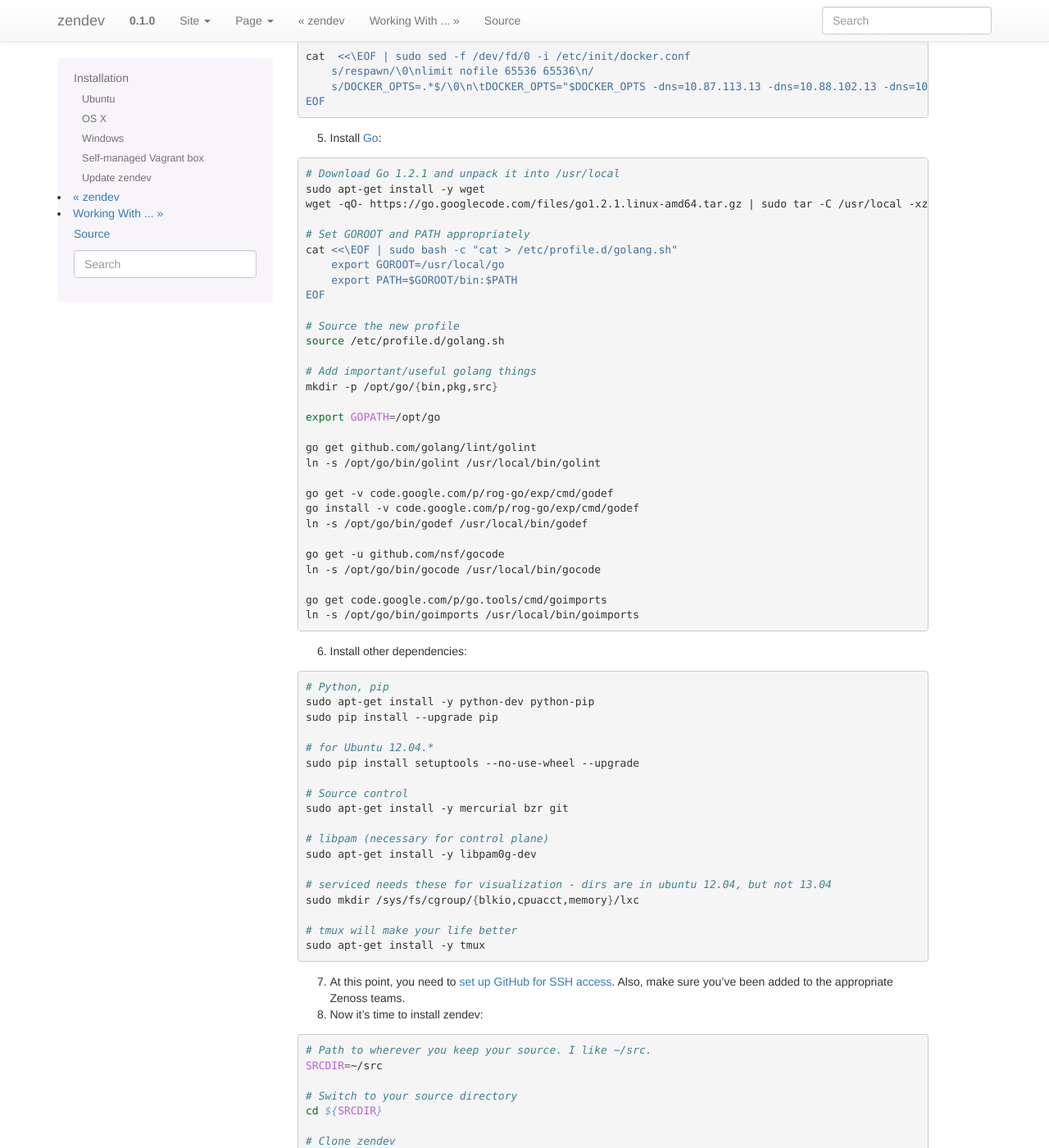
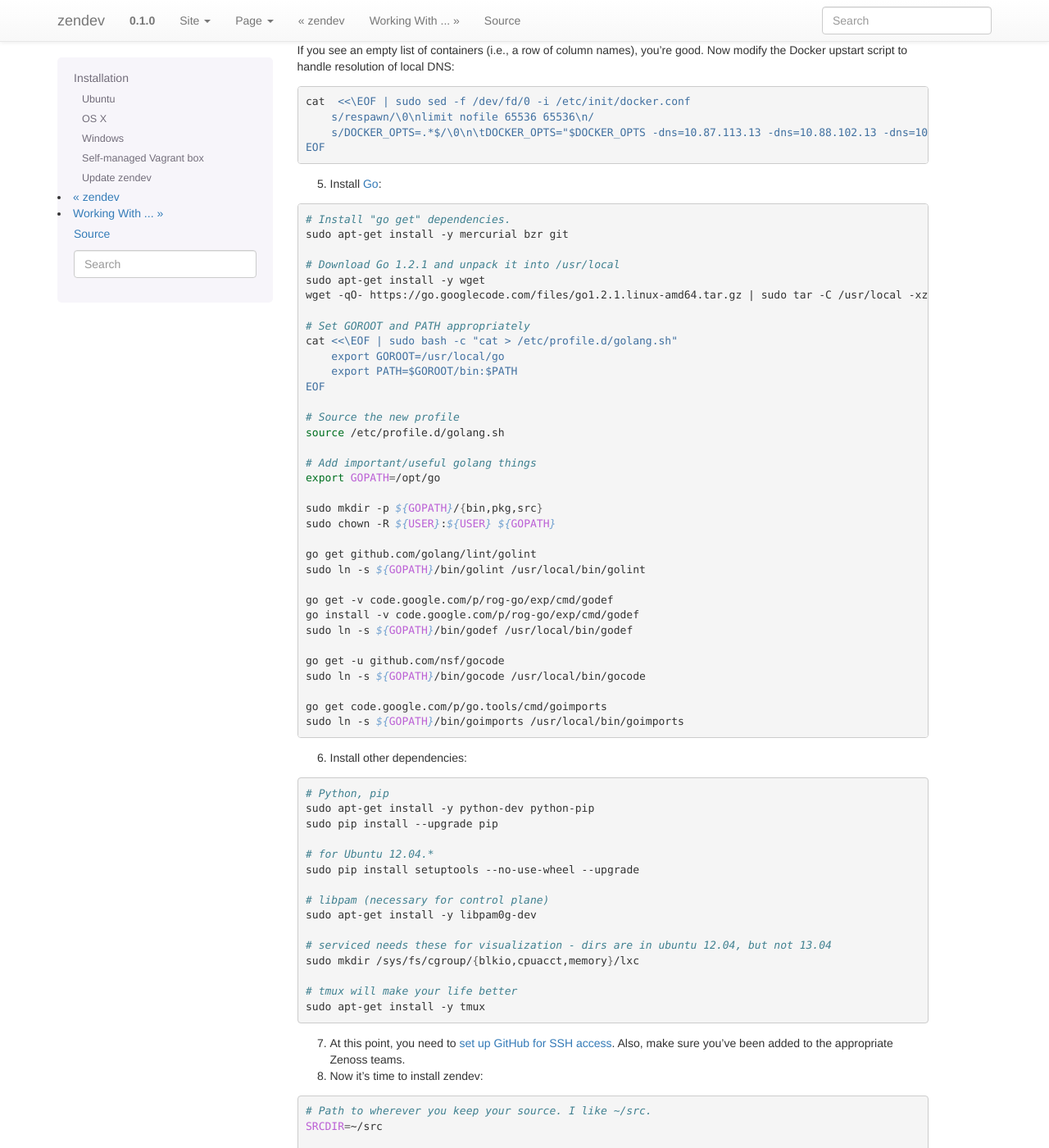
Before and after one commit to zenoss/zendev, a Sphinx documentation site: the page built from docs/installation.rst, in a window 1280 px wide and 1400 px high, scrolled down 1117 px. Shown: the whole window at 82% size. Built offline with Sphinx 7.4.7, drawn with Linux system fonts in a browser that asks for light colours; some of the changed text lies outside the part shown.

Commit message:
Small fixes to make install docs correct.

```diff
--- a/docs/installation.rst
+++ b/docs/installation.rst
@@ -48,6 +48,9 @@
     # Add the current user to the docker group
     sudo usermod -a -G docker ${USER}
 
+    # Login again to get docker group (requires password reentry)
+    exec su -l ${USER}
+
     # Allow lxc-start to start (see https://github.com/dotcloud/docker/issues/2702)
     sudo /usr/sbin/aa-complain /usr/bin/lxc-start
 
@@ -75,6 +78,9 @@
 
 .. code-block:: bash
 
+    # Install "go get" dependencies.
+    sudo apt-get install -y mercurial bzr git
+
     # Download Go 1.2.1 and unpack it into /usr/local
     sudo apt-get install -y wget
     wget -qO- https://go.googlecode.com/files/go1.2.1.linux-amd64.tar.gz | sudo tar -C /usr/local -xz
@@ -89,22 +95,23 @@
     source /etc/profile.d/golang.sh
 
     # Add important/useful golang things
-    mkdir -p /opt/go/{bin,pkg,src}
-
     export GOPATH=/opt/go
 
+    sudo mkdir -p ${GOPATH}/{bin,pkg,src}
+    sudo chown -R ${USER}:${USER} ${GOPATH}
+
     go get github.com/golang/lint/golint
-    ln -s /opt/go/bin/golint /usr/local/bin/golint
+    sudo ln -s ${GOPATH}/bin/golint /usr/local/bin/golint
 
     go get -v code.google.com/p/rog-go/exp/cmd/godef
     go install -v code.google.com/p/rog-go/exp/cmd/godef
-    ln -s /opt/go/bin/godef /usr/local/bin/godef
+    sudo ln -s ${GOPATH}/bin/godef /usr/local/bin/godef
 
     go get -u github.com/nsf/gocode
-    ln -s /opt/go/bin/gocode /usr/local/bin/gocode
+    sudo ln -s ${GOPATH}/bin/gocode /usr/local/bin/gocode
 
     go get code.google.com/p/go.tools/cmd/goimports
-    ln -s /opt/go/bin/goimports /usr/local/bin/goimports
+    sudo ln -s ${GOPATH}/bin/goimports /usr/local/bin/goimports
 
 6. Install other dependencies:
 
@@ -116,9 +123,6 @@
 
     # for Ubuntu 12.04.*
     sudo pip install setuptools --no-use-wheel --upgrade
-
-    # Source control
-    sudo apt-get install -y mercurial bzr git
 
     # libpam (necessary for control plane)
     sudo apt-get install -y libpam0g-dev
```
